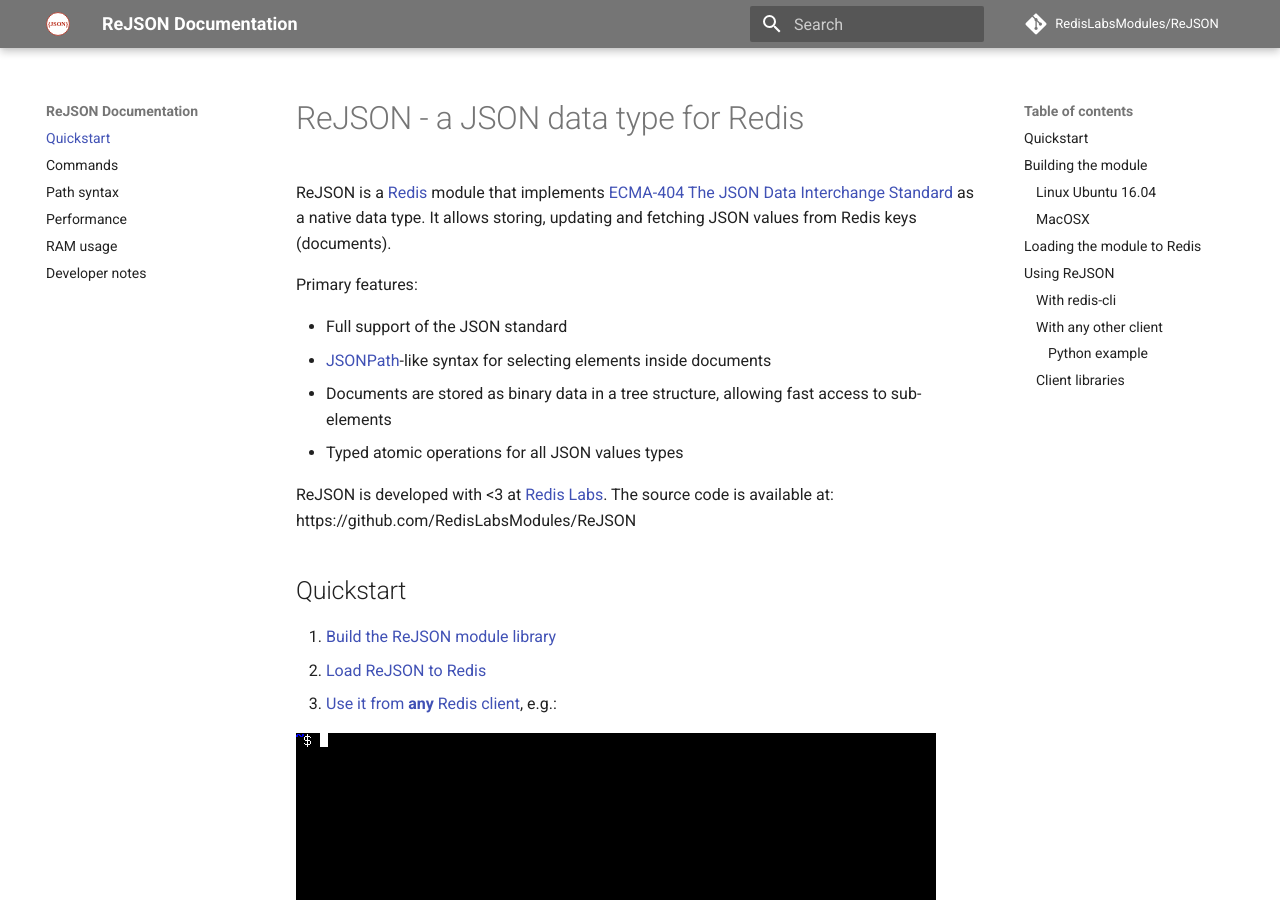
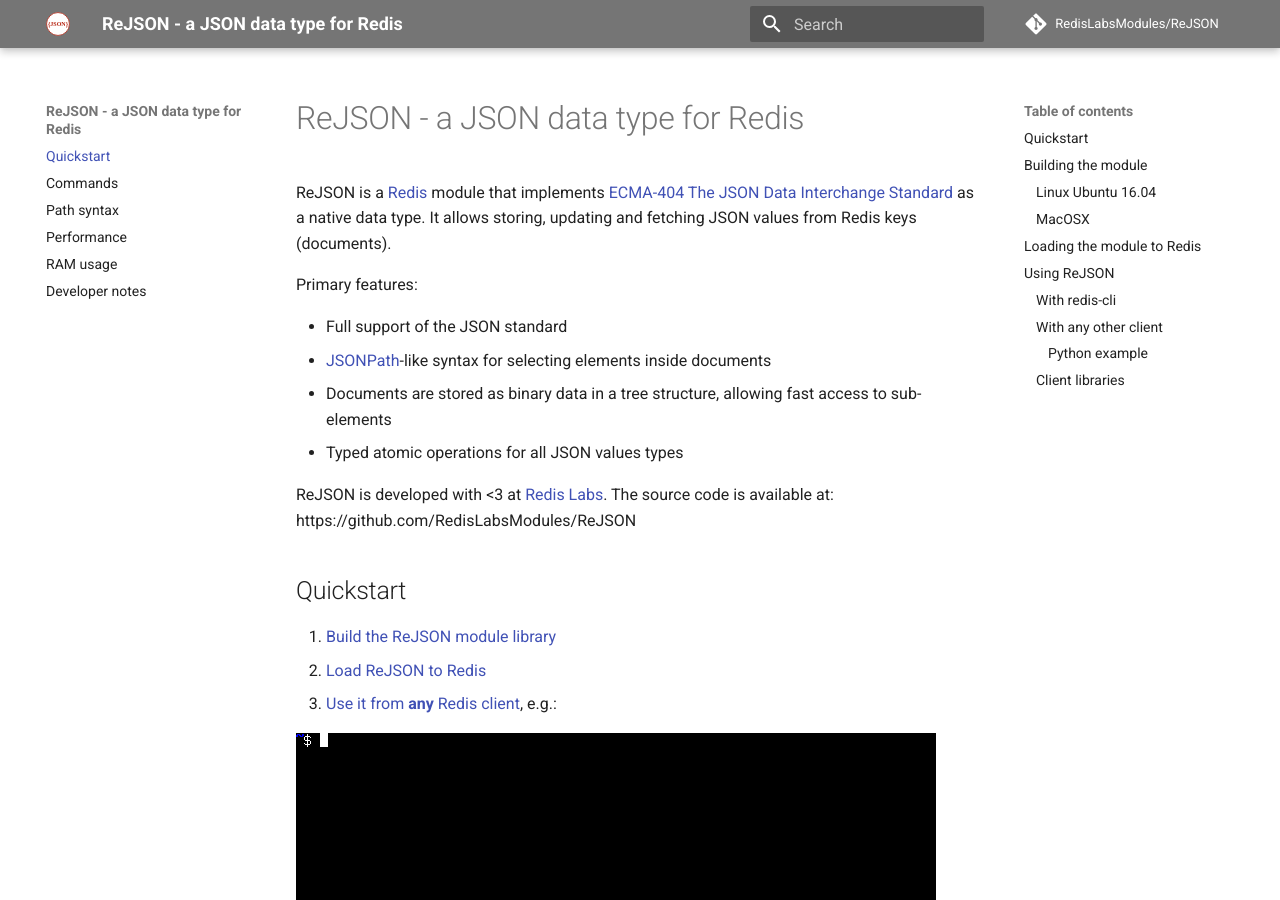
Before and after one commit to RedisJSON/RedisJSON, an MkDocs documentation site: the page built from docs/index.md, in a window 1280 px wide and 900 px high. Built offline with MkDocs 1.6.1 and Material for MkDocs 9.7.7, drawn with Linux system fonts in a browser that asks for light colours; comment, search, counter and statistics services are not loaded; old or Windows-style settings are respelled for this version of MkDocs.

Commit message:
Updates site template

```diff
--- a/mkdocs.yml
+++ b/mkdocs.yml
@@ -1,5 +1,5 @@
-site_name: ReJSON Documentation
-site_url: https://redislabsmodules.github.io/ReJSON/
+site_name: ReJSON - a JSON data type for Redis
+site_url: http://rejson.io
 repo_url: https://github.com/RedisLabsModules/ReJSON
 repo_name: RedisLabsModules/ReJSON
 theme: material
```
